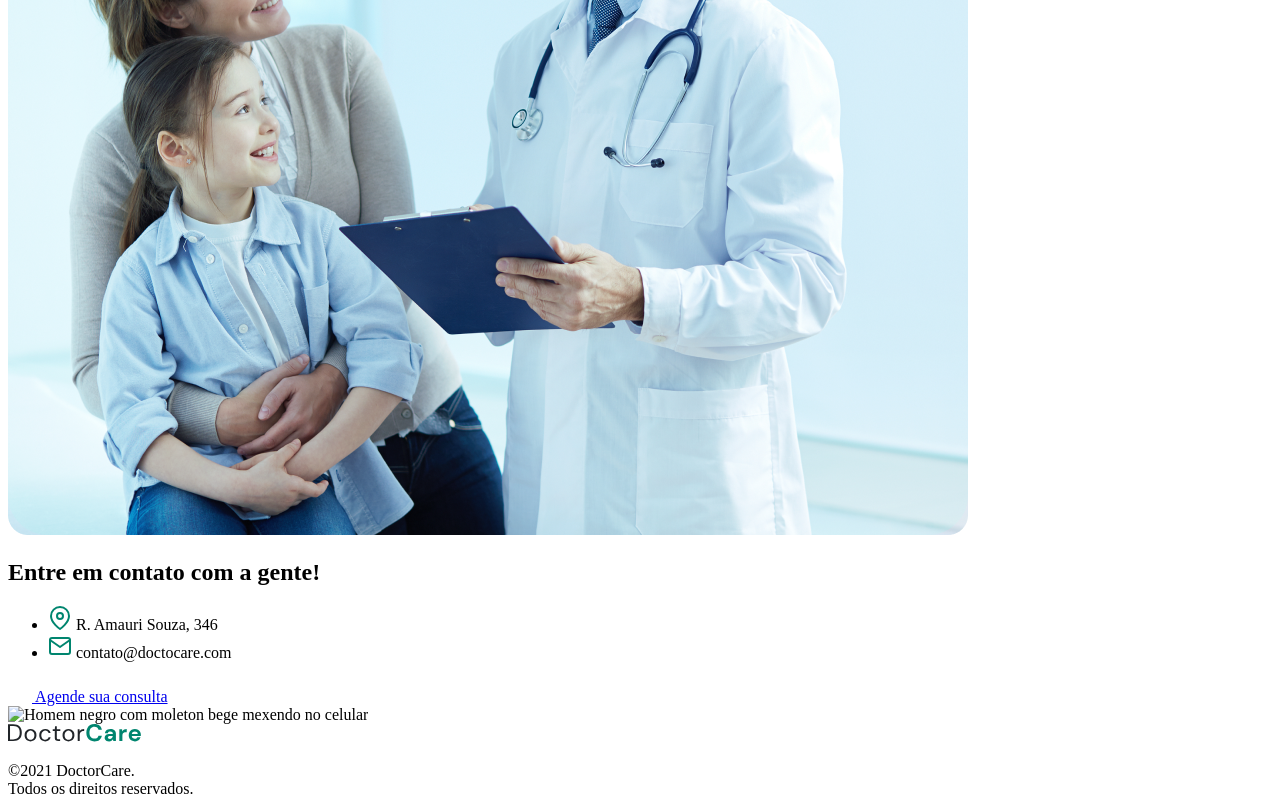
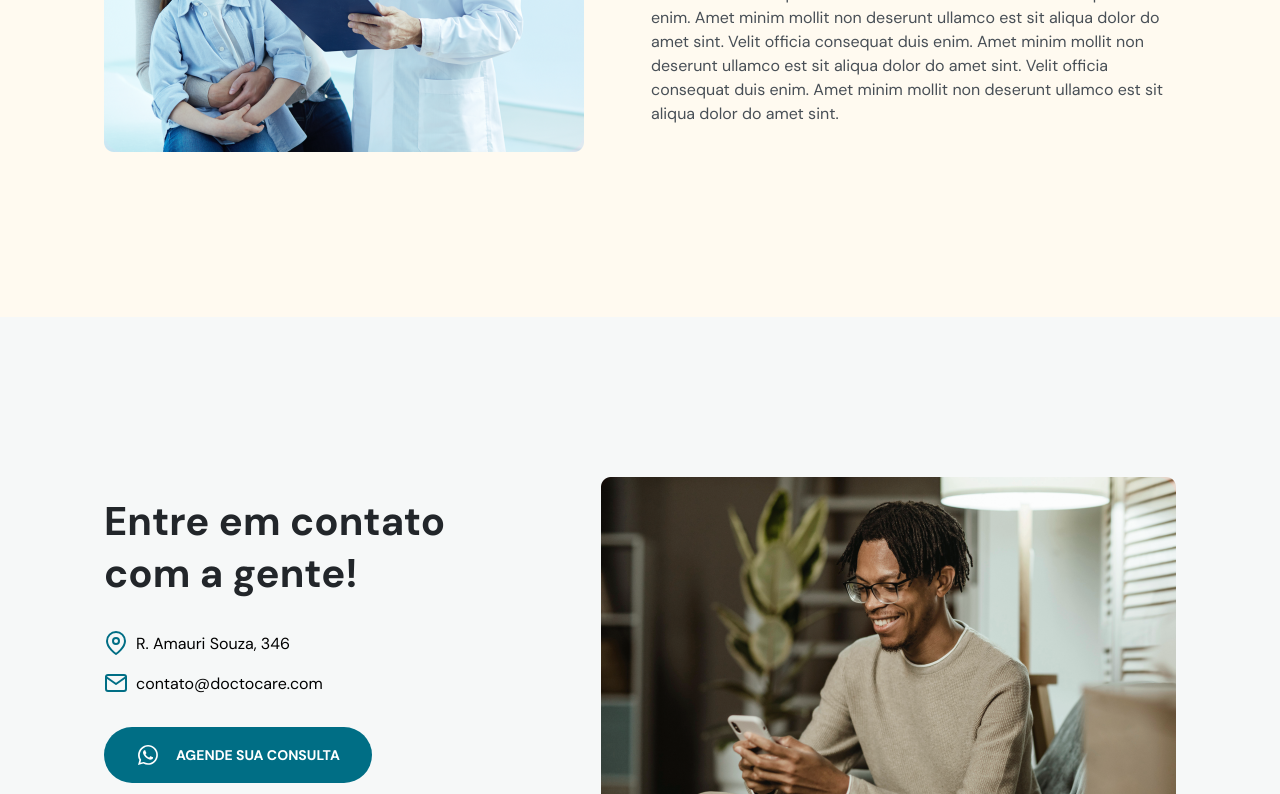
Before and after one commit to AndreyCauam/doctorcare, a plain HTML site: page index.html in a window 1280 px wide. Shown: the part 2006-2800 px from the top of the page. Drawn offline with nearby package versions, Linux system fonts and the light colour scheme; the site is published under a folder, as on GitHub Pages, so addresses that start at the root find nothing.

Commit message:
ajustes de links relativos

```diff
--- a/index.html
+++ b/index.html
@@ -5,7 +5,7 @@
     <meta http-equiv="X-UA-Compatible" content="IE=edge" />
     <meta name="viewport" content="width=device-width, initial-scale=1.0" />
     <title>DoctorCare</title>
-    <link rel="stylesheet" href="/style.css" />
+    <link rel="stylesheet" href="./style.css" />
     <link rel="preconnect" href="https://fonts.googleapis.com" />
     <link rel="preconnect" href="https://fonts.gstatic.com" crossorigin />
     <link
@@ -259,7 +259,7 @@
         </div>
 
         <div class="col-b">
-          <img src="/assets/foto.svg" alt="Imagem de mulher sorrindo" />
+          <img src="./assets/foto.svg" alt="Imagem de mulher sorrindo" />
         </div>
 
         <div class="stats">
@@ -466,7 +466,7 @@
 
         <div class="col-b">
           <img
-            src="assets/happy-doctor-holding-a-clipboard-with-patients.png"
+            src="./assets/happy-doctor-holding-a-clipboard-with-patients.png"
             alt="Doutor feliz segurando prancheta com pacientes"
           />
         </div>
@@ -562,7 +562,7 @@
 
         <div class="col-b">
           <img
-            src="/assets/homem-negro-com-moleton-bege-mexendo-no-celular.png"
+            src="./assets/homem-negro-com-moleton-bege-mexendo-no-celular.png"
             alt="Homem negro com moleton bege mexendo no celular"
           />
         </div>
@@ -744,6 +744,6 @@
     <!-- ScrollReaveal Lib-->
 
     <script src="https://unpkg.com/scrollreveal"></script>
-    <script src="main.js"></script>
+    <script src="./main.js"></script>
   </body>
 </html>
```
